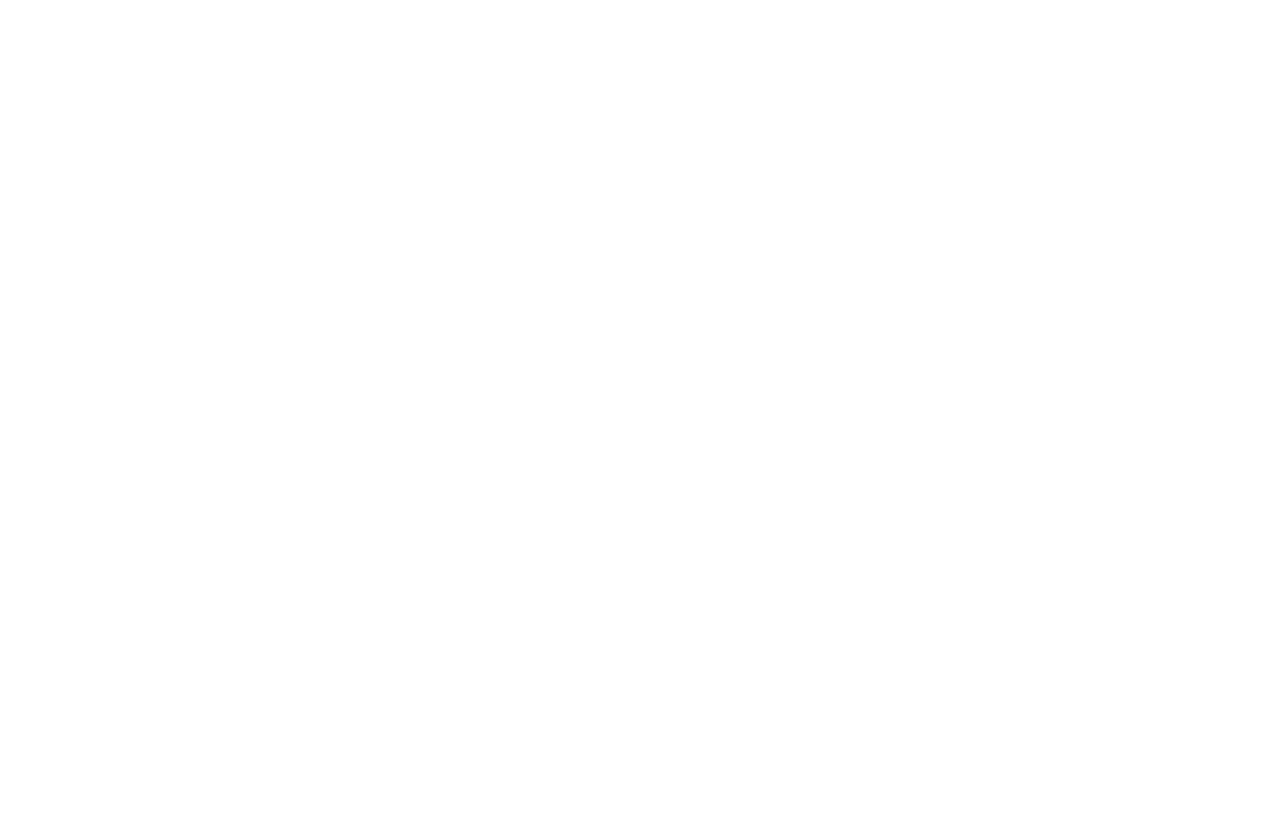
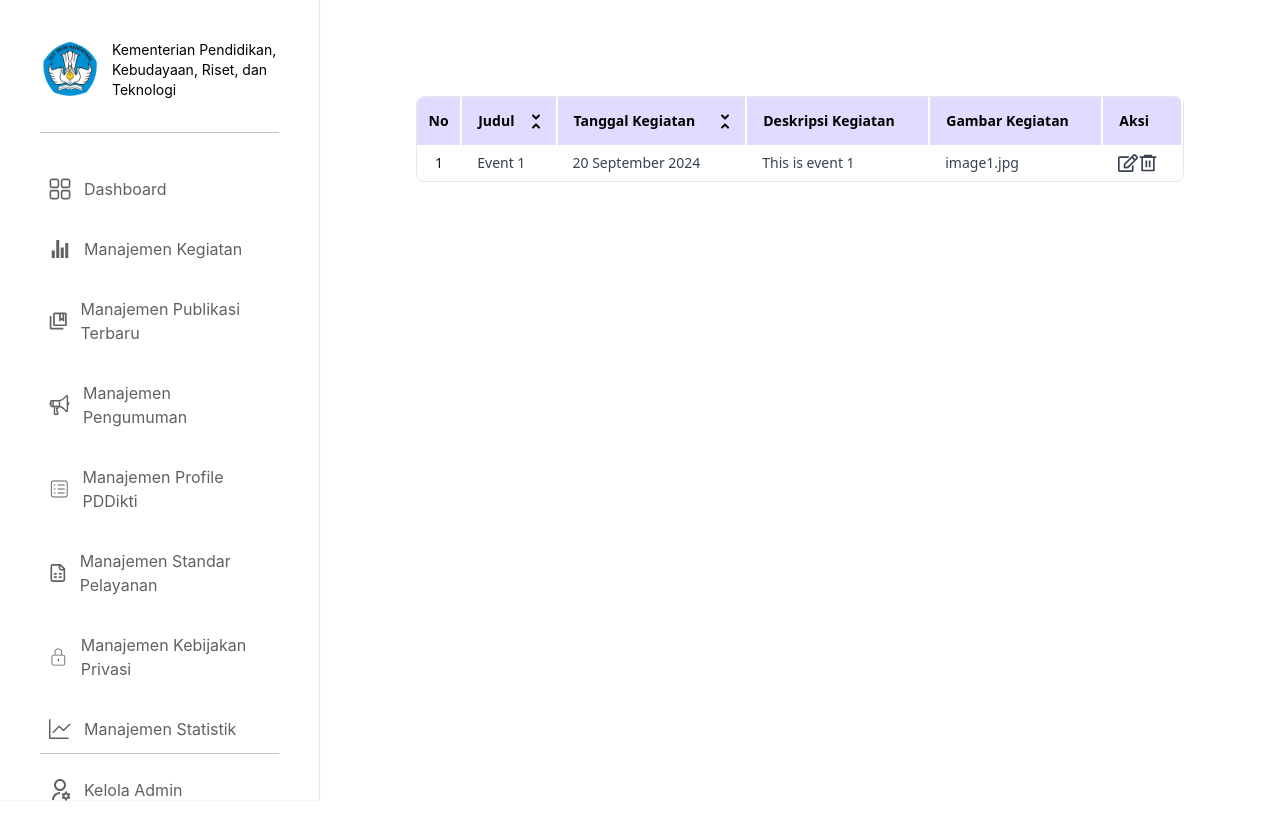
Before and after one commit to nulitas/cms-pddikti, a React (Vite) app: page /table in a window 1280 px wide. Before the commit this address had no page. Built offline with nearby package versions, Linux system fonts and the light colour scheme.

Commit message:
Dashboard implemented, another feature not finished yet

```diff
--- a/src/App.tsx
+++ b/src/App.tsx
@@ -1,6 +1,7 @@
 import { BrowserRouter as Router, Routes, Route } from "react-router-dom";
 import Sidebar from "./components/Sidebar";
 import Dashboard from "./pages/Dashboard";
+import Table from "./components/Table";
 const App: React.FC = () => {
   return (
     <div>
@@ -8,7 +9,7 @@
         <Routes>
           <Route path="/" element={<Sidebar />}>
             <Route index element={<Dashboard />} />
-            <Route path="" element="" />
+            <Route path="table" element={<Table />} />
           </Route>
         </Routes>
       </Router>
--- a/src/components/Sidebar.tsx
+++ b/src/components/Sidebar.tsx
@@ -1,4 +1,5 @@
 import { useState } from "react";
+import { useNavigate } from "react-router-dom";
 import { Outlet } from "react-router-dom";
 import { RxDashboard } from "react-icons/rx";
 import { IoIosStats } from "react-icons/io";
@@ -14,9 +15,11 @@
 
 const Sidebar: React.FC = () => {
   const [activeButton, setActiveButton] = useState<string | null>(null);
+  const navigate = useNavigate();
 
-  const handleSetActive = (label: string) => {
+  const handleSetActive = (label: string, route: string) => {
     setActiveButton(label);
+    navigate(route);
   };
 
   return (
@@ -39,13 +42,14 @@
               icon={RxDashboard}
               label="Dashboard"
               isActive={activeButton === "Dashboard"}
-              onClick={() => handleSetActive("Dashboard")}
+              onClick={() => handleSetActive("Dashboard", "/")}
             />
+            {/* Manajemen Kegiatan */}
             <SideButton
               icon={IoIosStats}
               label="Manajemen Kegiatan"
               isActive={activeButton === "Manajemen Kegiatan"}
-              onClick={() => handleSetActive("Manajemen Kegiatan")}
+              onClick={() => handleSetActive("Manajemen Kegiatan", "/table")}
             />
             <SideButton
               icon={MdOutlineCollectionsBookmark}
@@ -55,13 +59,15 @@
                 </>
               }
               isActive={activeButton === "Manajemen Publikasi Terbaru"}
-              onClick={() => handleSetActive("Manajemen Publikasi Terbaru")}
+              onClick={() =>
+                handleSetActive("Manajemen Publikasi Terbaru", "/table")
+              }
             />
             <SideButton
               icon={IoMegaphoneOutline}
               label="Manajemen Pengumuman"
               isActive={activeButton === "Manajemen Pengumuman"}
-              onClick={() => handleSetActive("Manajemen Pengumuman")}
+              onClick={() => handleSetActive("Manajemen Pengumuman", "/table")}
             />
             <SideButton
               icon={CiViewList}
@@ -71,7 +77,9 @@
                 </>
               }
               isActive={activeButton === "Manajemen Profile PDDikti"}
-              onClick={() => handleSetActive("Manajemen Profile PDDikti")}
+              onClick={() =>
+                handleSetActive("Manajemen Profile PDDikti", "/table")
+              }
             />
             <SideButton
               icon={LuFileSpreadsheet}
@@ -81,7 +89,9 @@
                 </>
               }
               isActive={activeButton === "Manajemen Standar Pelayanan"}
-              onClick={() => handleSetActive("Manajemen Standar Pelayanan")}
+              onClick={() =>
+                handleSetActive("Manajemen Standar Pelayanan", "/table")
+              }
             />
             <SideButton
               icon={CiLock}
@@ -91,13 +101,15 @@
                 </>
               }
               isActive={activeButton === "Manajemen Kebijakan Privasi"}
-              onClick={() => handleSetActive("Manajemen Kebijakan Privasi")}
+              onClick={() =>
+                handleSetActive("Manajemen Kebijakan Privasi", "/table")
+              }
             />
             <SideButton
               icon={GoGraph}
               label="Manajemen Statistik"
               isActive={activeButton === "Manajemen Statistik"}
-              onClick={() => handleSetActive("Manajemen Statistik")}
+              onClick={() => handleSetActive("Manajemen Statistik", "/table")}
             />
           </div>
         </div>
@@ -107,7 +119,7 @@
             icon={RiUserSettingsLine}
             label="Kelola Admin"
             isActive={activeButton === "Kelola Admin"}
-            onClick={() => handleSetActive("Kelola Admin")}
+            onClick={() => handleSetActive("Kelola Admin", "/table")}
           />
         </div>
       </div>
```
